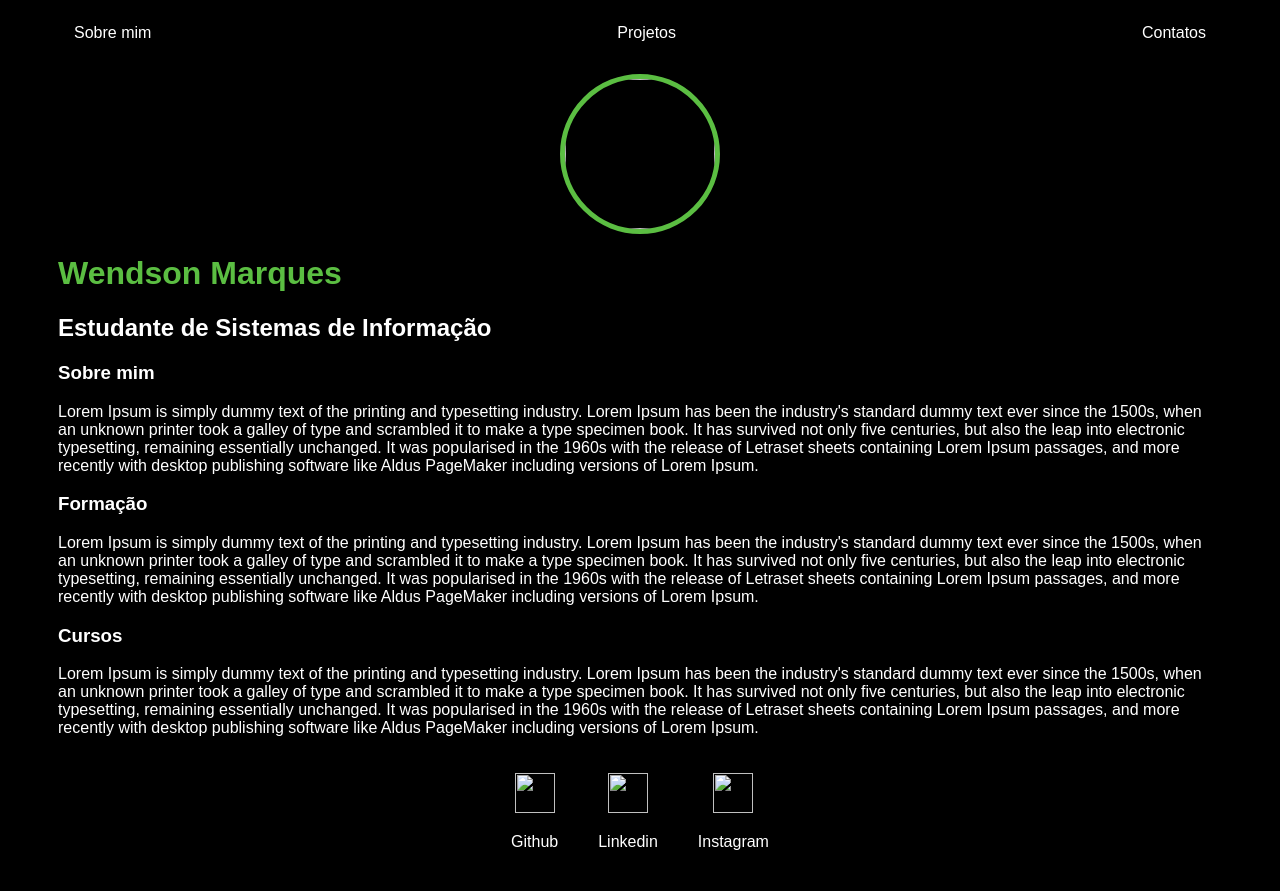
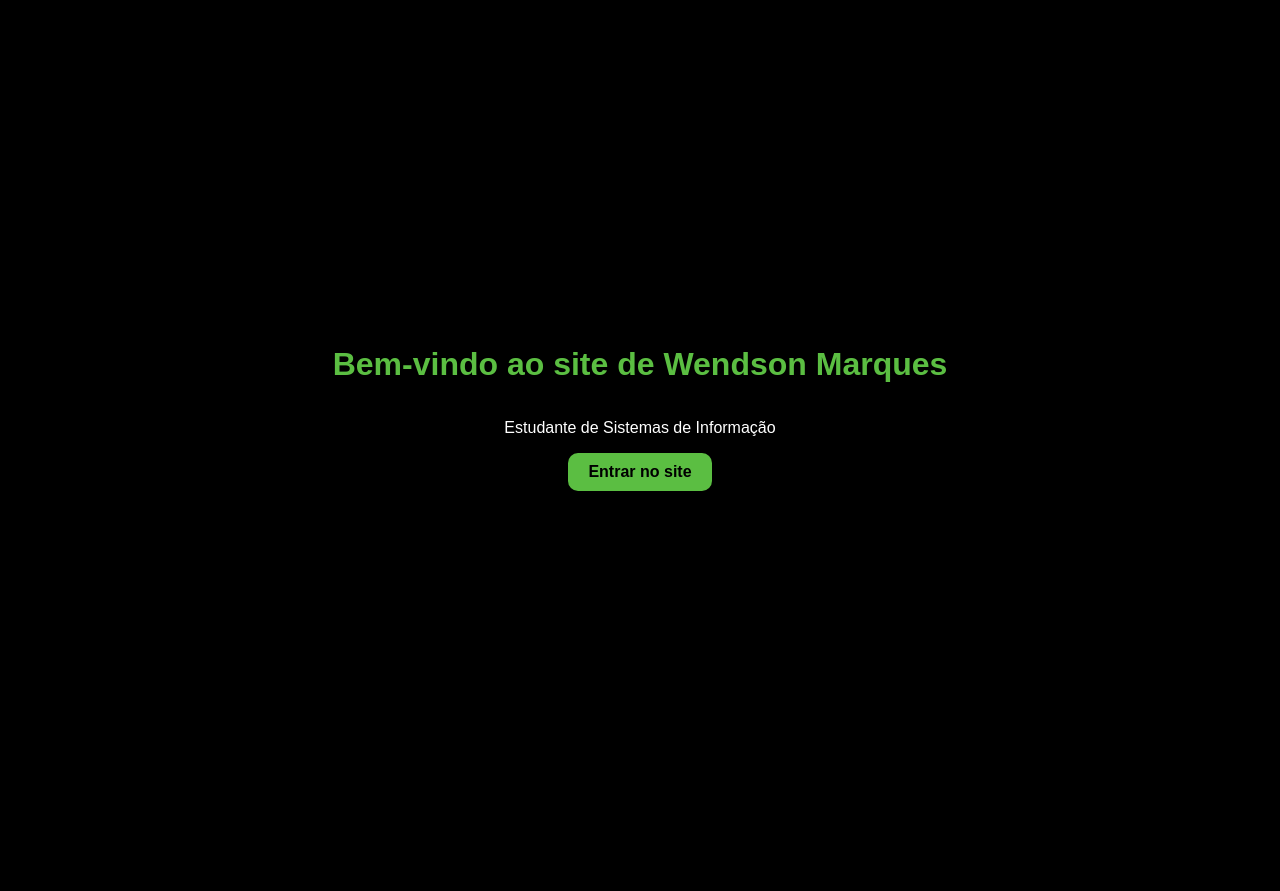
Before and after one commit to Chiefz2/site-wendson, a plain HTML site: page index.html in a window 1280 px wide. After the commit the page ends 816 px from the top, so only its background shows below. Drawn offline with Linux system fonts and the light colour scheme.

Commit message:
Update index.html with new title and layout

```diff
--- a/index.html
+++ b/index.html
@@ -1,65 +1,43 @@
+<!DOCTYPE html>
 <html lang="pt-br">
 <head>
 <meta charset="UTF-8">
 <meta http-equiv="X-UA-Compatible" content="IE=edge">
 <meta name="viewport" content="width=device-width, initial-scale=1.0">
-<title>Wendson Marques</title>
+<title>Bem-vindo - Wendson Marques</title>
 <link rel="stylesheet" href="style.css">
+<style>
+body {
+display: flex;
+justify-content: center;
+align-items: center;
+height: 100vh;
+flex-direction: column;
+background-color: black;
+color: white;
+text-align: center;
+}
+h1 {
+color: #5BBE42;
+margin-bottom: 20px;
+}
+a {
+background-color: #5BBE42;
+color: black;
+padding: 10px 20px;
+border-radius: 10px;
+text-decoration: none;
+font-weight: bold;
+}
+a:hover {
+background-color: white;
+color: #5BBE42;
+}
+</style>
 </head>
 <body>
-	<div class="container">
-		<nav>
-	<ul>
-		<li>
-			<a href="index.html">Sobre mim</a>
-		</li>
-		<li>
-			<a href="projeto.html">Projetos</a>
-		</li>
-		<li>
-			<a href="contato.html">Contatos</a>
-		</li>
-	</ul>
-</nav>
-
-<header>
-	<div class="center">
-		<img src="./img/Wendson.jpg">
-	</div>
-	<h1>Wendson Marques</h1>
-	<h2>Estudante de Sistemas de Informação</h2>
-</header>
-
-<main>
-	<section>
-		<h3>Sobre mim</h3>
-		<p>Lorem Ipsum is simply dummy text of the printing and typesetting industry. Lorem Ipsum has been the industry's standard dummy text ever since the 1500s, when an unknown printer took a galley of type and scrambled it to make a type specimen book. It has survived not only five centuries, but also the leap into electronic typesetting, remaining essentially unchanged. It was popularised in the 1960s with the release of Letraset sheets containing Lorem Ipsum passages, and more recently with desktop publishing software like Aldus PageMaker including versions of Lorem Ipsum.</p>
-	</section>
-	<section>
-		<h3>Formação</h3>
-		<p>Lorem Ipsum is simply dummy text of the printing and typesetting industry. Lorem Ipsum has been the industry's standard dummy text ever since the 1500s, when an unknown printer took a galley of type and scrambled it to make a type specimen book. It has survived not only five centuries, but also the leap into electronic typesetting, remaining essentially unchanged. It was popularised in the 1960s with the release of Letraset sheets containing Lorem Ipsum passages, and more recently with desktop publishing software like Aldus PageMaker including versions of Lorem Ipsum.</p>
-	</section>
-	<section>
-		<h3>Cursos</h3>
-		<p>Lorem Ipsum is simply dummy text of the printing and typesetting industry. Lorem Ipsum has been the industry's standard dummy text ever since the 1500s, when an unknown printer took a galley of type and scrambled it to make a type specimen book. It has survived not only five centuries, but also the leap into electronic typesetting, remaining essentially unchanged. It was popularised in the 1960s with the release of Letraset sheets containing Lorem Ipsum passages, and more recently with desktop publishing software like Aldus PageMaker including versions of Lorem Ipsum.</p>
-	</section>
-</main>
-
-<footer>
-	<a href="https://github.com/Chiefz2" target="_blank" rel="noopener noreferrer">
-		<img src="./img/github.svg">
-		<p>Github</p>
-	</a>
-	<a href="https://www.linkedin.com/in/wendson-marques-863566385/" target="_blank" rel="noopener noreferrer">
-		<img src="./img/linkedin.svg">
-		<p>Linkedin</p>
-	</a>
-	<a href="https://www.instagram.com/eiwendson/" target="_blank" rel="noopener noreferrer">
-		<img src="./img/instagram.svg">
-		<p>Instagram</p>
-	</a>
-</footer>
-
-	</div>
+<h1>Bem-vindo ao site de Wendson Marques</h1>
+<p>Estudante de Sistemas de Informação</p>
+<a href="pagina2.html">Entrar no site</a>
 </body>
 </html>
```
